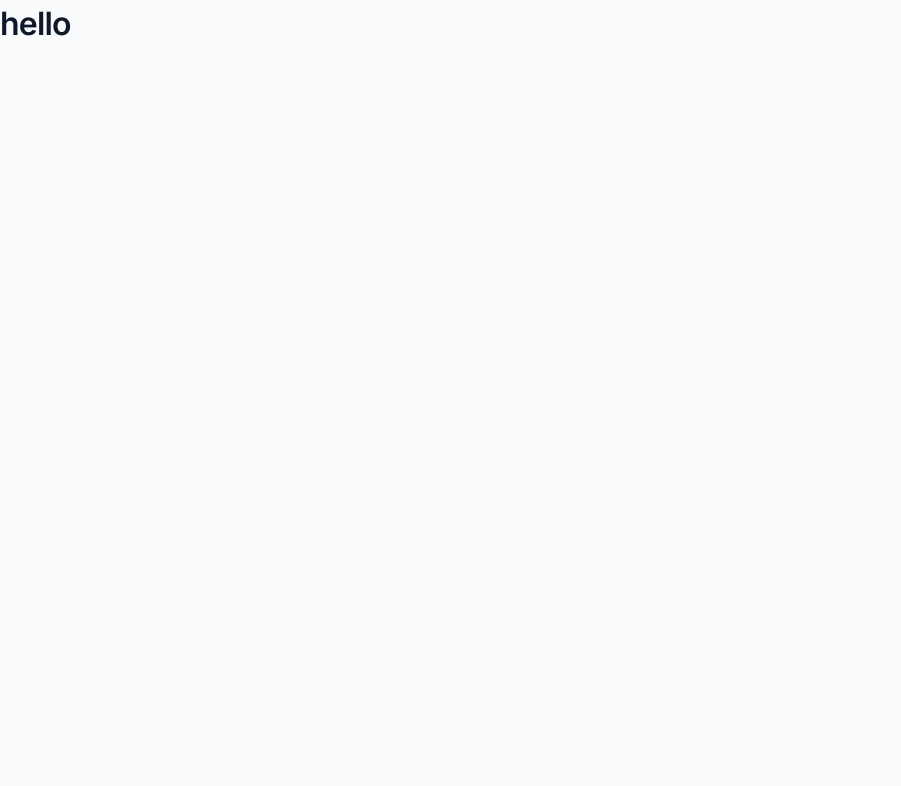
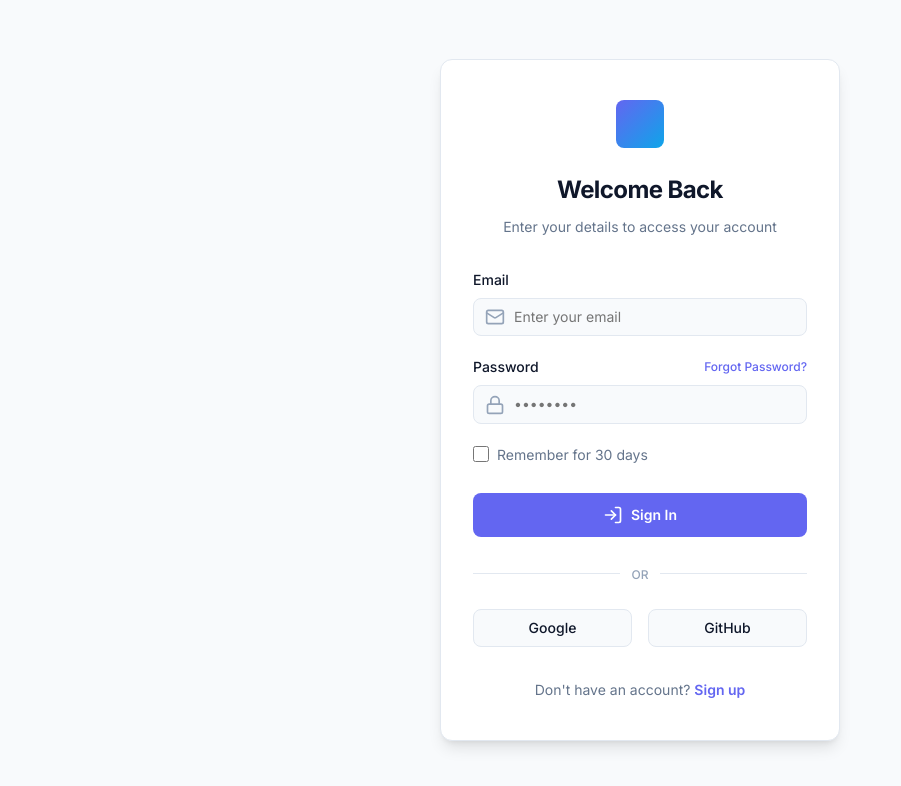
Before and after one commit to Afisphbl/SaaS-Dashboard-Advanced, a React (Vite) app: page /login in a window 1280 px wide. Shown: the top 786 px of the page, without its empty margins (0-901 px from the left). Built offline with nearby package versions, Linux system fonts and the light colour scheme.

Commit message:
feat: implement login page with form and routing, add InputGroup component, and update dependencies

```diff
--- a/package.json
+++ b/package.json
@@ -10,8 +10,12 @@
     "preview": "vite preview"
   },
   "dependencies": {
+    "@supabase/supabase-js": "^2.100.1",
+    "lucide-react": "^1.7.0",
     "react": "^19.2.4",
-    "react-dom": "^19.2.4"
+    "react-dom": "^19.2.4",
+    "react-router": "^7.13.2",
+    "react-router-dom": "^7.13.2"
   },
   "devDependencies": {
     "@eslint/js": "^9.39.4",
--- a/src/App.jsx
+++ b/src/App.jsx
@@ -1,5 +1,15 @@
+import { BrowserRouter, Routes, Route } from "react-router";
+
+import Login from "./pages/Login/Login";
+
 function App() {
-  return <h1>hello</h1>;
+  return (
+    <BrowserRouter>
+      <Routes>
+        <Route path="/login" element={<Login />} />
+      </Routes>
+    </BrowserRouter>
+  );
 }
 
 export default App;
--- /dev/null
+++ b/src/components/input/InputGroup.jsx
@@ -0,0 +1,5 @@
+function InputGroup({ className, children }) {
+  return <div className={className}>{children}</div>;
+}
+
+export default InputGroup;
--- /dev/null
+++ b/src/pages/Login/Login.jsx
@@ -0,0 +1,92 @@
+import { LockIcon, LogInIcon, Mail } from "lucide-react";
+import InputGroup from "../../components/input/InputGroup";
+import styles from "./Login.module.css";
+
+function Login() {
+  return (
+    <div className={styles.container}>
+      <div className={styles.card}>
+        <header className={styles.header}>
+          <div className={styles.logo}></div>
+          <h1 className={styles.title}>Welcome Back</h1>
+          <p className={styles.subtitle}>
+            Enter your details to access your account
+          </p>
+        </header>
+
+        <form className={styles.form}>
+          <InputGroup className={styles.inputGroup}>
+            <label htmlFor="email" className={styles.label}>
+              Email
+            </label>
+
+            <div className={styles.inputWrapper}>
+              <Mail size={20} className={styles.inputIcon} />
+              <input
+                type="email"
+                id="email"
+                className={styles.input}
+                placeholder="Enter your email"
+              />
+            </div>
+          </InputGroup>
+
+          <InputGroup className={styles.inputGroup}>
+            <div className={styles.passwordHeader}>
+              <label htmlFor="password" className={styles.label}>
+                Password
+              </label>
+
+              <a href="#" className={styles.forgotLink}>
+                Forgot Password?
+              </a>
+            </div>
+
+            <div className={styles.inputWrapper}>
+              <LockIcon size={20} className={styles.inputIcon} />
+              <input
+                type="password"
+                id="password"
+                className={styles.input}
+                placeholder={`${Array(8).fill("•").join("")}`}
+              />
+            </div>
+          </InputGroup>
+
+          <InputGroup className={styles.rememberGroup}>
+            <input type="checkbox" id="remember" className={styles.checkbox} />
+            <label htmlFor="remember" className={styles.rememberLabel}>
+              Remember for 30 days
+            </label>
+          </InputGroup>
+
+          <button type="submit" className={styles.submitButton}>
+            <LogInIcon size={20} />
+            Sign In
+          </button>
+        </form>
+
+        <div className={styles.divider}>
+          <span className={styles.dividerText}>OR</span>
+        </div>
+
+        <div className={styles.oauthGroup}>
+          <button className={styles.oauthButton}>Google</button>
+          <button className={styles.oauthButton}>
+            {/* <GitHub size={20} /> */}
+            GitHub
+          </button>
+        </div>
+
+        <footer className={styles.footer}>
+          Don't have an account?{" "}
+          <a href="#" className={styles.signupLink}>
+            Sign up
+          </a>
+        </footer>
+      </div>
+    </div>
+  );
+}
+
+export default Login;
--- /dev/null
+++ b/src/pages/Login/Login.module.css
@@ -0,0 +1,235 @@
+.container {
+  min-height: 100vh;
+  display: flex;
+  align-items: center;
+  justify-content: center;
+  background-color: var(--color-background);
+  padding: 1rem;
+}
+
+.card {
+  width: 100%;
+  max-width: 400px;
+  background-color: var(--color-surface);
+  border-radius: var(--radius-lg);
+  box-shadow: var(--shadow-lg);
+  border: 1px solid var(--color-border);
+  padding: 2.5rem 2rem;
+}
+
+.header {
+  text-align: center;
+  margin-bottom: 2rem;
+}
+
+.logo {
+  width: 48px;
+  height: 48px;
+  background: linear-gradient(135deg, var(--color-primary), var(--color-secondary));
+  border-radius: var(--radius-md);
+  margin: 0 auto 1.5rem;
+}
+
+.title {
+  font-size: 1.5rem;
+  font-weight: 700;
+  color: var(--color-text-primary);
+  margin-bottom: 0.5rem;
+}
+
+.subtitle {
+  font-size: 0.875rem;
+  color: var(--color-text-secondary);
+  margin: 0;
+}
+
+.form {
+  display: flex;
+  flex-direction: column;
+  gap: 1.25rem;
+}
+
+.inputGroup {
+  display: flex;
+  flex-direction: column;
+  gap: 0.5rem;
+}
+
+.passwordHeader {
+  display: flex;
+  justify-content: space-between;
+  align-items: center;
+}
+
+.label {
+  font-size: 0.875rem;
+  font-weight: 500;
+  color: var(--color-text-primary);
+}
+
+.forgotLink {
+  font-size: 0.75rem;
+  color: var(--color-primary);
+  font-weight: 500;
+}
+
+.forgotLink:hover {
+  text-decoration: underline;
+}
+
+.inputWrapper {
+  position: relative;
+  display: flex;
+  align-items: center;
+}
+
+.inputIcon {
+  position: absolute;
+  left: 0.75rem;
+  color: var(--color-text-muted);
+}
+
+.input {
+  width: 100%;
+  padding: 0.625rem 0.75rem 0.625rem 2.5rem;
+  background-color: var(--color-background);
+  border: 1px solid var(--color-border);
+  border-radius: var(--radius-md);
+  color: var(--color-text-primary);
+  font-size: 0.875rem;
+  transition: all var(--transition-fast);
+}
+
+.input:focus {
+  outline: none;
+  border-color: var(--color-primary);
+  box-shadow: 0 0 0 2px rgba(99, 102, 241, 0.2);
+}
+
+.rememberGroup {
+  display: flex;
+  align-items: center;
+  gap: 0.5rem;
+}
+
+.checkbox {
+  width: 1rem;
+  height: 1rem;
+  border-radius: var(--radius-sm);
+  border: 1px solid var(--color-border);
+  accent-color: var(--color-primary);
+  cursor: pointer;
+}
+
+.rememberLabel {
+  font-size: 0.875rem;
+  color: var(--color-text-secondary);
+  cursor: pointer;
+}
+
+.submitButton {
+  width: 100%;
+  padding: 0.75rem;
+  background-color: var(--color-primary);
+  color: white;
+  border: none;
+  border-radius: var(--radius-md);
+  font-weight: 600;
+  font-size: 0.875rem;
+  display: flex;
+  align-items: center;
+  justify-content: center;
+  gap: 0.5rem;
+  transition: background-color var(--transition-fast);
+  margin-top: 0.5rem;
+}
+
+.submitButton:hover:not(:disabled) {
+  background-color: var(--color-primary-hover);
+}
+
+.submitButton:disabled {
+  opacity: 0.7;
+  cursor: not-allowed;
+}
+
+.loader {
+  width: 1.25rem;
+  height: 1.25rem;
+  border: 2px solid white;
+  border-top-color: transparent;
+  border-radius: 50%;
+  animation: spin 1s linear infinite;
+}
+
+@keyframes spin {
+  from { transform: rotate(0deg); }
+  to { transform: rotate(360deg); }
+}
+
+.divider {
+  position: relative;
+  text-align: center;
+  margin: 1.5rem 0;
+}
+
+.divider::before {
+  content: "";
+  position: absolute;
+  top: 50%;
+  left: 0;
+  right: 0;
+  border-top: 1px solid var(--color-border);
+  z-index: 1;
+}
+
+.dividerText {
+  position: relative;
+  background-color: var(--color-surface);
+  padding: 0 0.75rem;
+  color: var(--color-text-muted);
+  font-size: 0.75rem;
+  font-weight: 500;
+  z-index: 2;
+}
+
+.oauthGroup {
+  display: flex;
+  gap: 1rem;
+}
+
+.oauthButton {
+  flex: 1;
+  display: flex;
+  align-items: center;
+  justify-content: center;
+  gap: 0.5rem;
+  padding: 0.625rem;
+  background-color: var(--color-background);
+  border: 1px solid var(--color-border);
+  border-radius: var(--radius-md);
+  color: var(--color-text-primary);
+  font-size: 0.875rem;
+  font-weight: 500;
+  transition: all var(--transition-fast);
+}
+
+.oauthButton:hover {
+  background-color: var(--color-surface-hover);
+}
+
+.footer {
+  text-align: center;
+  margin-top: 2rem;
+  font-size: 0.875rem;
+  color: var(--color-text-secondary);
+}
+
+.signupLink {
+  color: var(--color-primary);
+  font-weight: 600;
+}
+
+.signupLink:hover {
+  text-decoration: underline;
+}
```
Also changed, not shown: src/App.css (added), 2 other files (tests, documents, lock files or other folders).
